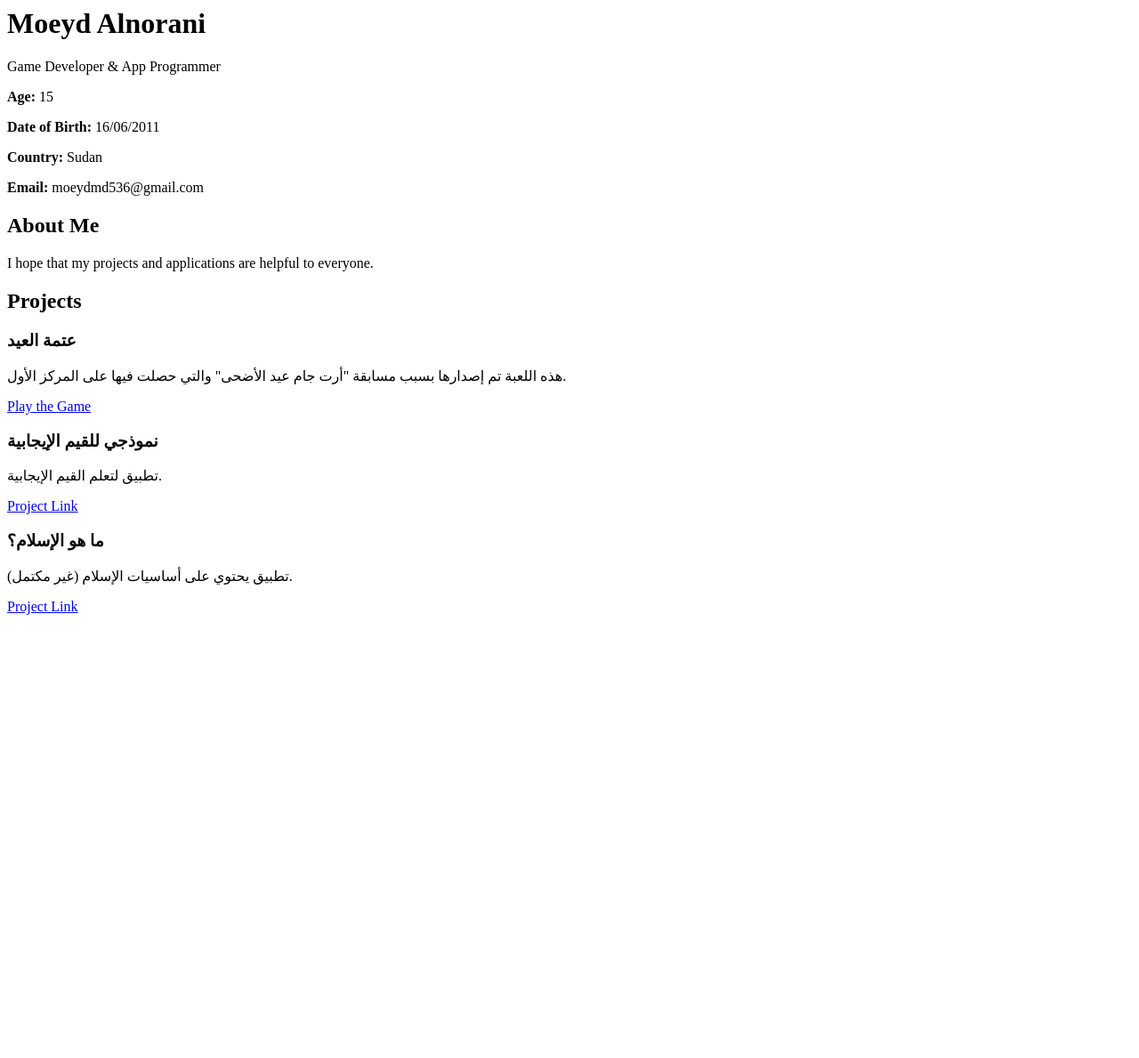
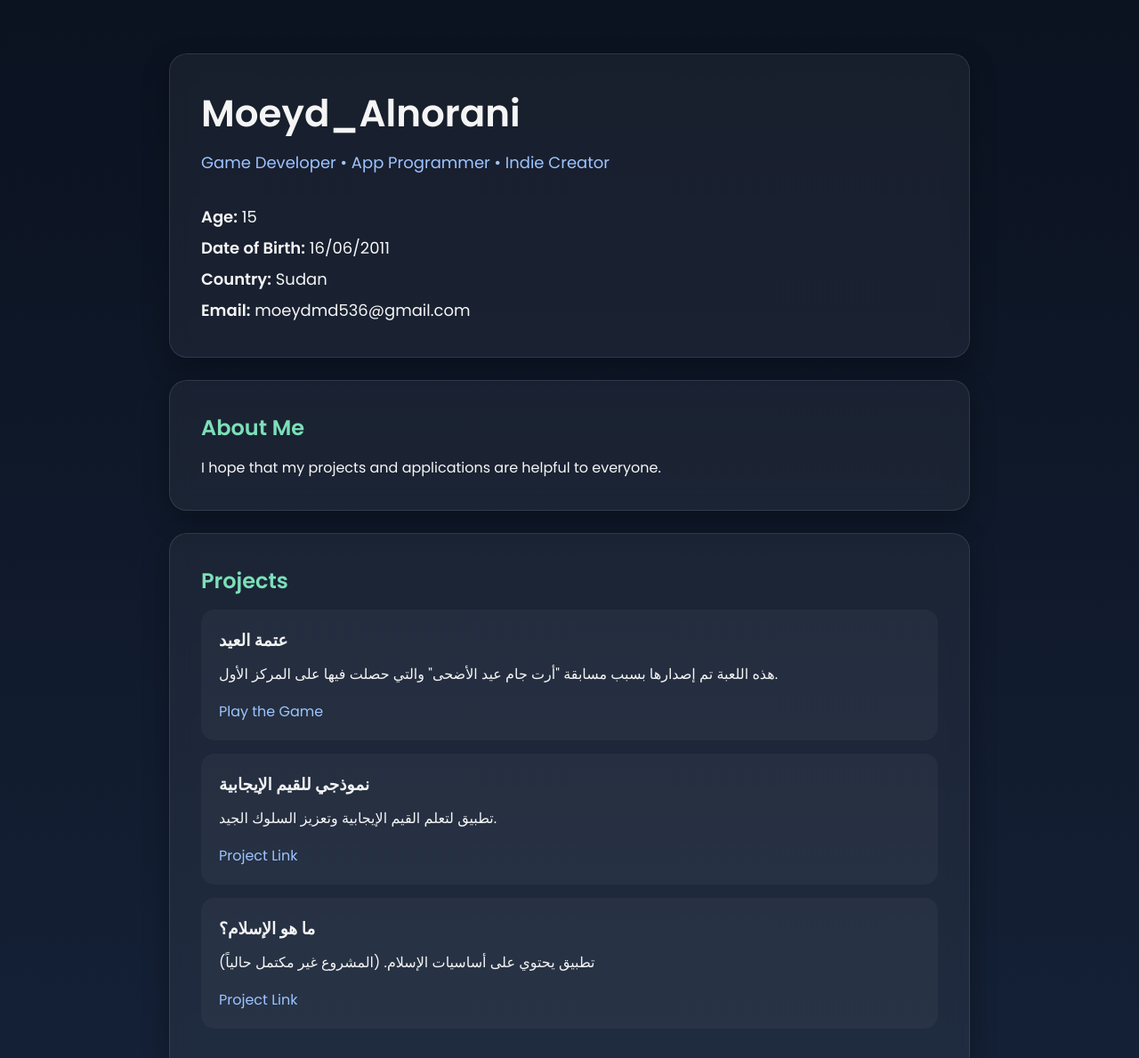
Before and after one commit to MOEYDMD/Glitch-404, a plain HTML site: page index.html in a window 1280 px wide. Shown: the top 1189 px of the page at 89% size. Before the commit the page ends 800 px from the top, so only its background shows below. Drawn offline with Linux system fonts and the light colour scheme.

Commit message:
index.html

```diff
--- a/index.html
+++ b/index.html
@@ -1,8 +1,114 @@
+<!DOCTYPE html>
+<html lang="en">
+<head>
+<meta charset="UTF-8">
+<meta name="viewport" content="width=device-width, initial-scale=1.0">
+
+<title>About Me</title>
+
+<link rel="preconnect" href="https://fonts.googleapis.com">
+<link rel="preconnect" href="https://fonts.gstatic.com" crossorigin>
+<link href="https://fonts.googleapis.com/css2?family=Poppins:wght@300;400;600&display=swap" rel="stylesheet">
+
+<style>
+*{
+    margin:0;
+    padding:0;
+    box-sizing:border-box;
+    font-family:'Poppins',sans-serif;
+}
+
+body{
+    background:linear-gradient(180deg,#0b1220,#152238);
+    color:#f5f5f5;
+    min-height:100vh;
+}
+
+.container{
+    width:90%;
+    max-width:900px;
+    margin:auto;
+    padding:60px 0;
+}
+
+.card{
+    background:rgba(255,255,255,0.05);
+    backdrop-filter:blur(12px);
+    border:1px solid rgba(255,255,255,0.1);
+    border-radius:20px;
+    padding:35px;
+    margin-bottom:25px;
+    box-shadow:0 10px 30px rgba(0,0,0,0.3);
+}
+
+h1{
+    font-size:42px;
+    margin-bottom:10px;
+}
+
+.subtitle{
+    color:#9dc4ff;
+    margin-bottom:30px;
+    font-size:18px;
+}
+
+h2{
+    margin-bottom:15px;
+    color:#7ce0b8;
+}
+
+.info{
+    line-height:35px;
+    font-size:18px;
+}
+
+.project{
+    background:rgba(255,255,255,0.04);
+    padding:20px;
+    border-radius:15px;
+    margin-bottom:15px;
+    transition:0.3s;
+}
+
+.project:hover{
+    transform:translateY(-5px);
+}
+
+.project h3{
+    margin-bottom:10px;
+}
+
+.project p{
+    margin-bottom:15px;
+    line-height:28px;
+}
+
+a{
+    color:#9dc4ff;
+    text-decoration:none;
+}
+
+a:hover{
+    text-decoration:underline;
+}
+
+footer{
+    text-align:center;
+    margin-top:40px;
+    color:#8c8c8c;
+}
+</style>
+</head>
+
+<body>
+
 <div class="container">
 
     <div class="card">
-        <h1>Moeyd Alnorani</h1>
-        <p class="subtitle">Game Developer & App Programmer</p>
+        <h1>Moeyd_Alnorani</h1>
+        <p class="subtitle">
+            Game Developer • App Programmer • Indie Creator
+        </p>
 
         <div class="info">
             <p><strong>Age:</strong> 15</p>
@@ -14,6 +120,7 @@
 
     <div class="card">
         <h2>About Me</h2>
+
         <p>
             I hope that my projects and applications are helpful to everyone.
         </p>
@@ -24,31 +131,49 @@
 
         <div class="project">
             <h3>عتمة العيد</h3>
+
             <p>
                 هذه اللعبة تم إصدارها بسبب مسابقة "أرت جام عيد الأضحى"
                 والتي حصلت فيها على المركز الأول.
             </p>
-            <a href="https://moeydalnoranidv.itch.io/the-darkness-of-eid">
+
+            <a href="https://moeydalnoranidv.itch.io/the-darkness-of-eid" target="_blank">
                 Play the Game
             </a>
         </div>
 
         <div class="project">
             <h3>نموذجي للقيم الإيجابية</h3>
-            <p>تطبيق لتعلم القيم الإيجابية.</p>
-            <a href="https://linktr.ee/Moeyd_122">
+
+            <p>
+                تطبيق لتعلم القيم الإيجابية وتعزيز السلوك الجيد.
+            </p>
+
+            <a href="https://linktr.ee/Moeyd_122" target="_blank">
                 Project Link
             </a>
         </div>
 
         <div class="project">
             <h3>ما هو الإسلام؟</h3>
-            <p>تطبيق يحتوي على أساسيات الإسلام (غير مكتمل).</p>
-            <a href="https://linktr.ee/Moeyd_122">
+
+            <p>
+                تطبيق يحتوي على أساسيات الإسلام.
+                (المشروع غير مكتمل حالياً)
+            </p>
+
+            <a href="https://linktr.ee/Moeyd_122" target="_blank">
                 Project Link
             </a>
         </div>
 
     </div>
 
+    <footer>
+        © 2026 Moeyd_Alnorani
+    </footer>
+
 </div>
+
+</body>
+</html>
```
